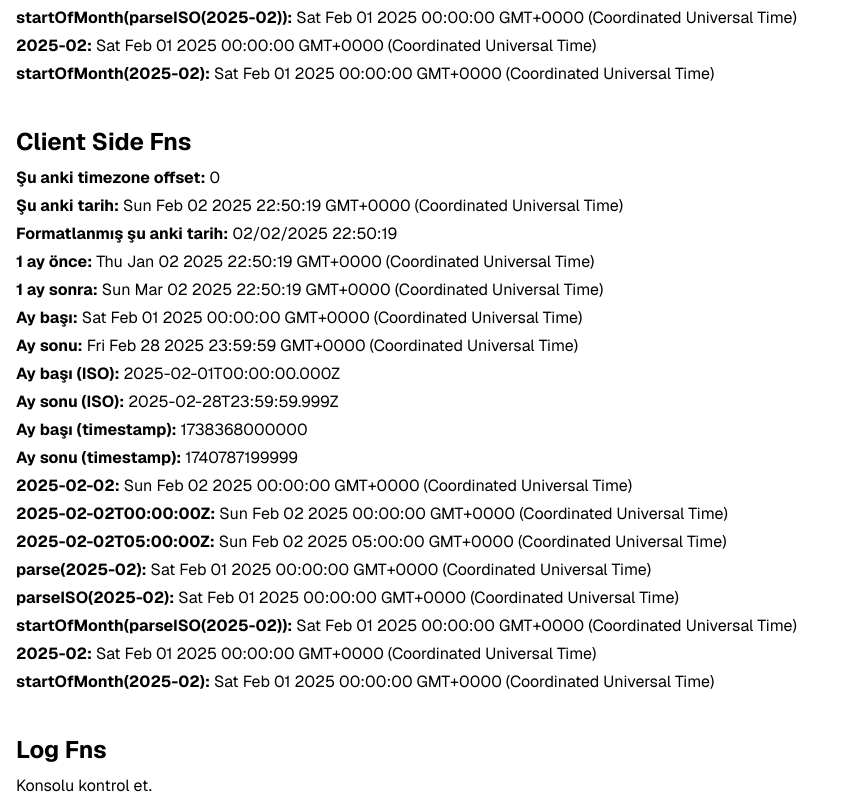
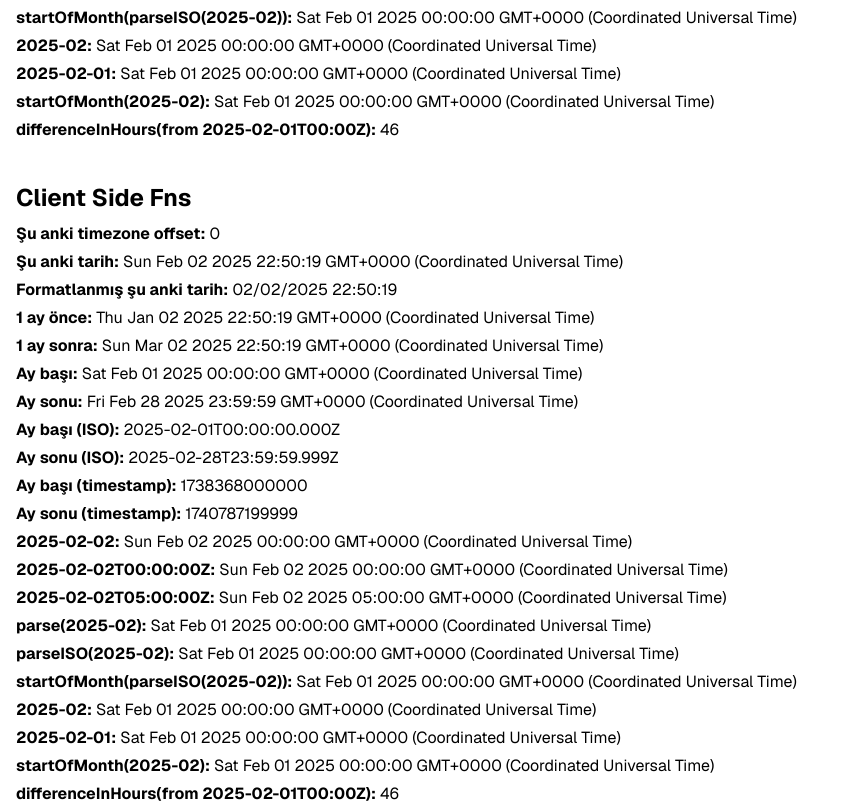
Before and after one commit to mehmetext/date-fns-next, a Next.js app: page / in a window 1280 px wide. Shown: the part 882-1685 px from the top of the page, without its empty margins (0-844 px from the left). Built offline with nearby package versions, Linux system fonts and the light colour scheme.

Commit message:
feat: add differenceInHours

```diff
--- a/src/app/components/client-side-fns.tsx
+++ b/src/app/components/client-side-fns.tsx
@@ -2,6 +2,7 @@
 
 import {
   addMonths,
+  differenceInHours,
   endOfMonth,
   format,
   parse,
@@ -77,8 +78,15 @@ export default function ClientSideFns() {
           <b>2025-02:</b> {new Date("2025-02").toString()}
         </p>
         <p>
+          <b>2025-02-01:</b> {new Date("2025-02-01").toString()}
+        </p>
+        <p>
           <b>startOfMonth(2025-02):</b>{" "}
           {startOfMonth(new Date("2025-02")).toString()}
+        </p>
+        <p>
+          <b>differenceInHours(from 2025-02-01T00:00Z):</b>{" "}
+          {differenceInHours(new Date(), new Date("2025-02-01T00:00Z"))}
         </p>
       </div>
     </div>
--- a/src/app/components/server-side-fns.tsx
+++ b/src/app/components/server-side-fns.tsx
@@ -1,5 +1,6 @@
 import {
   addMonths,
+  differenceInHours,
   endOfMonth,
   format,
   parse,
@@ -77,8 +78,15 @@ export default function ServerSideFns() {
           <b>2025-02:</b> {new Date("2025-02").toString()}
         </p>
         <p>
+          <b>2025-02-01:</b> {new Date("2025-02-01").toString()}
+        </p>
+        <p>
           <b>startOfMonth(2025-02):</b>{" "}
           {startOfMonth(new Date("2025-02")).toString()}
+        </p>
+        <p>
+          <b>differenceInHours(from 2025-02-01T00:00Z):</b>{" "}
+          {differenceInHours(new Date(), new Date("2025-02-01T00:00Z"))}
         </p>
       </div>
     </div>
```
